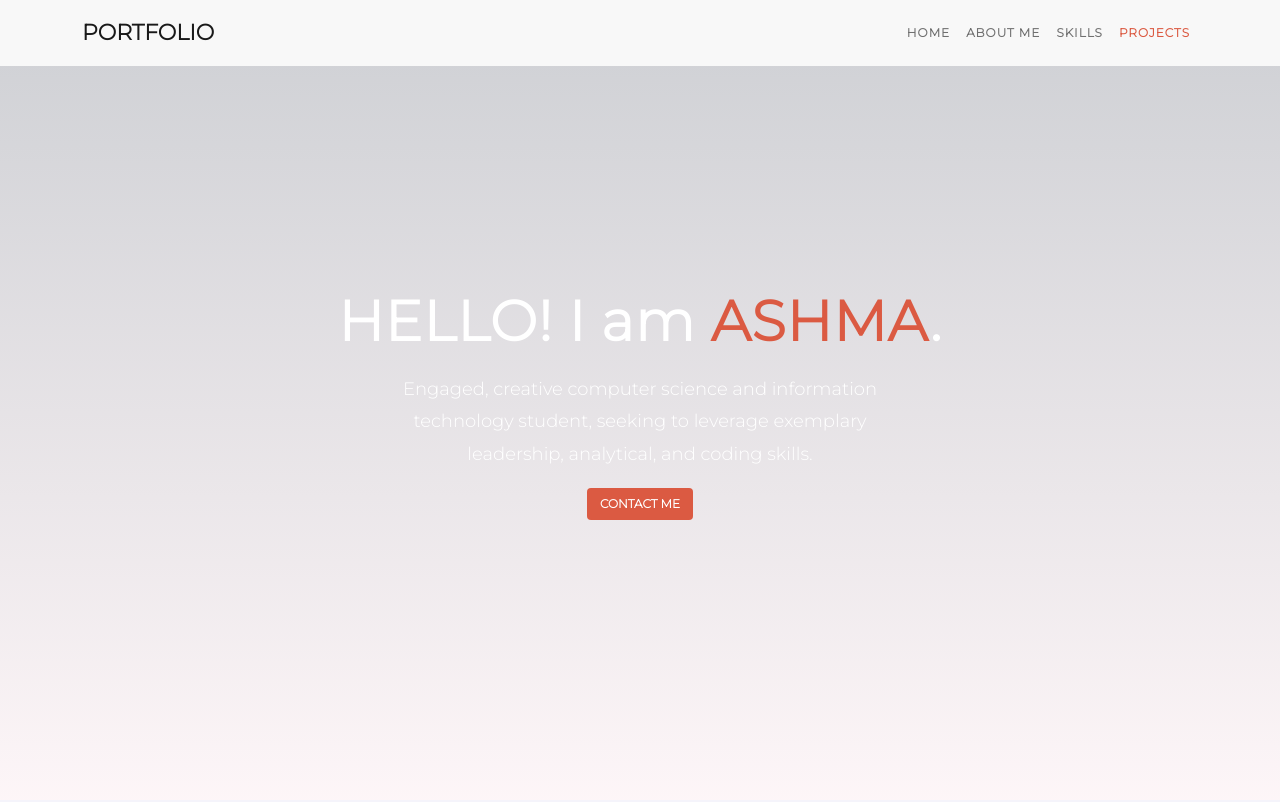
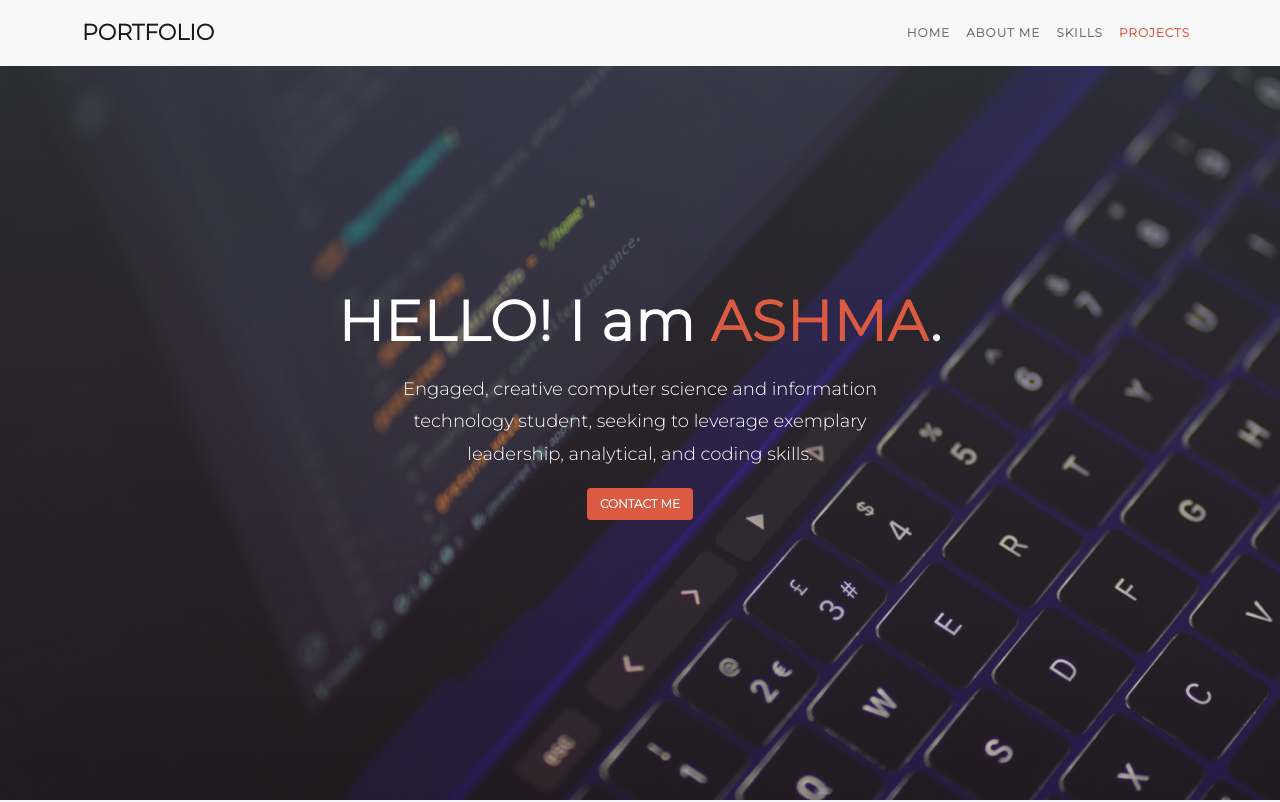
Before and after one commit to ashmaghimire8/Portfolio-Website, a plain HTML site: page index.html in a window 1280 px wide. Shown: the top 802 px of the page. Drawn offline with nearby package versions, Linux system fonts and the light colour scheme.

Commit message:
image path changed

```diff
--- a/css/style.css
+++ b/css/style.css
@@ -62,7 +62,7 @@ section{
 
 #home{
 
-    background: linear-gradient(#787d895e,#f2bac923), url(./img/comp.png);
+    background: linear-gradient(#787d895e,#f2bac923), url(/img/comp.png);
     min-height: 100vh;
     background-size: cover;
     background-position: center;
```
